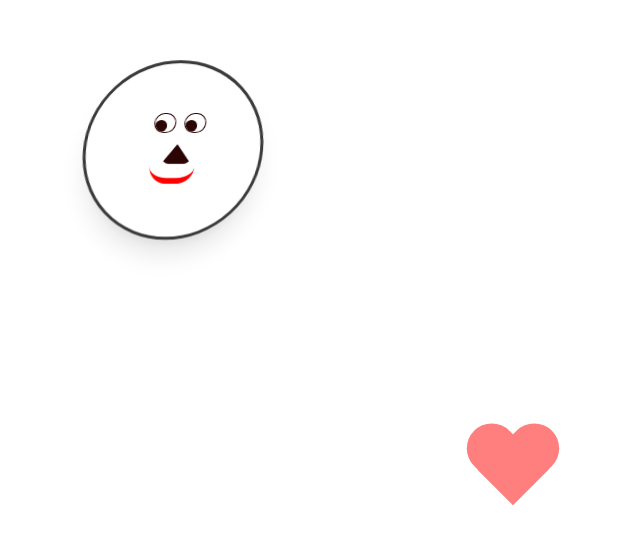
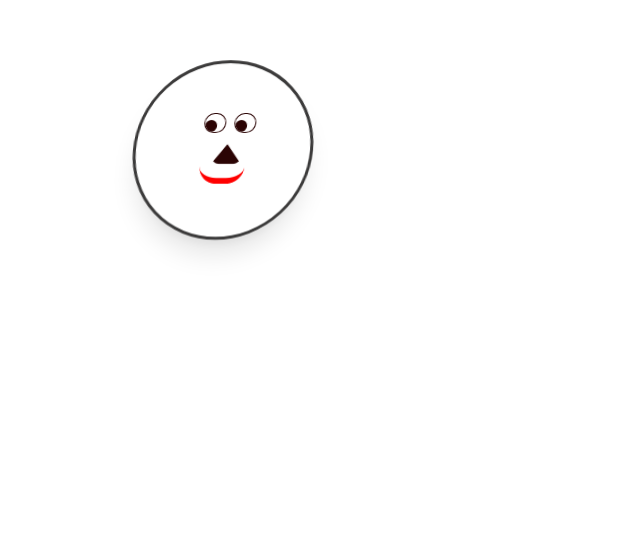
Before and after one commit to emmypuch/Tailwind, a plain HTML site: page Emoji/index.html in a window 1280 px wide. Shown: the part 250-794 px from the top of the page, without its empty margins (417-1057 px from the left). Drawn offline with nearby package versions, Linux system fonts and the light colour scheme.

Commit message:
modified index.html and styles.css

```diff
--- a/Emoji/index.html
+++ b/Emoji/index.html
@@ -12,7 +12,7 @@
   </head>
   <body>
     <div class="w-screen h-screen flex justify-center items-center bg-teal-200">
-      <div class="head bg-teal-200 shadow-xl">
+      <div class="head bg-teal-200 shadow-xl animate-pulse">
         <div
           class="transform hover:rotate-45 transition duration-500 cssEye leftEye"
         >
@@ -30,7 +30,7 @@
         <div class="cssNose"></div>
         <div class="cssMouth"></div>
       </div>
-      <div class="heart animate-pulse"></div>
+      <!-- <div class="heart animate-pulse"></div> -->
     </div>
   </body>
 </html>
--- a/Emoji/styles.css
+++ b/Emoji/styles.css
@@ -91,7 +91,7 @@
   margin: 0px auto 0;
 }
 
-.heart {
+/* .heart {
   position: relative;
   right: 300px;
   top: 40%;
@@ -115,7 +115,7 @@
   left: 0;
   transform: rotate(45deg);
   transform-origin: 100% 100%;
-}
+} */
 
 .head {
   -webkit-animation: headRotations 10s infinite;
```
